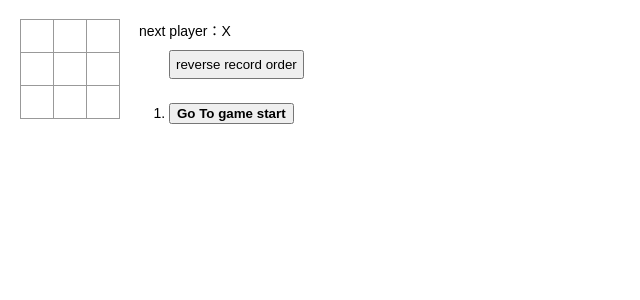
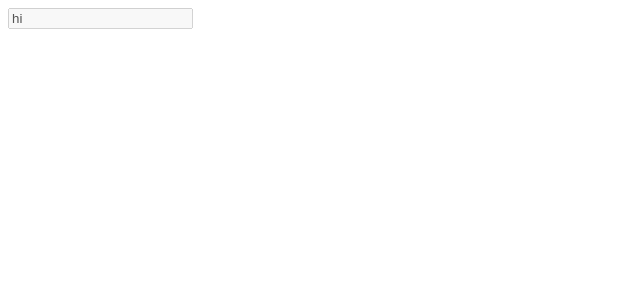
Before and after one commit to HUANGXUEZHI97/React-Ts-Run, a React app: page / in a window 1280 px wide. Shown: the top 300 px of the page, without its empty margins (0-640 px from the left). Built offline with nearby package versions, Linux system fonts and the light colour scheme.

Commit message:
new feat

```diff
--- a/src/App.tsx
+++ b/src/App.tsx
@@ -1,15 +1,17 @@
 import { FC } from 'react';
 import './App.scss';
-import TicTacToe from './components/TicTacToe/index';
+// import TicTacToe from './components/TicTacToe/index';
+import Form from './components/form/index';
 
 const App: FC = () => {
 
   return (
     <div>
       {/* 井字棋 */}
-      <TicTacToe />
+      {/* <TicTacToe /> */}
 
-
+      {/* form */}
+      <Form />
     </div>
   )
 }
--- /dev/null
+++ b/src/components/form/index.tsx
@@ -0,0 +1,25 @@
+import * as React from 'react';
+
+interface FormProps {
+
+}
+
+interface FormState {
+
+}
+
+class Form extends React.Component<FormProps, FormState> {
+  constructor(props: FormProps) {
+    super(props);
+    this.state = { count:0  };
+  }
+  render() {
+    return (
+      <div>
+        <input type="text" value={'hi'} disabled={ true} />
+      </div>
+    );
+  }
+}
+
+export default Form;
```
